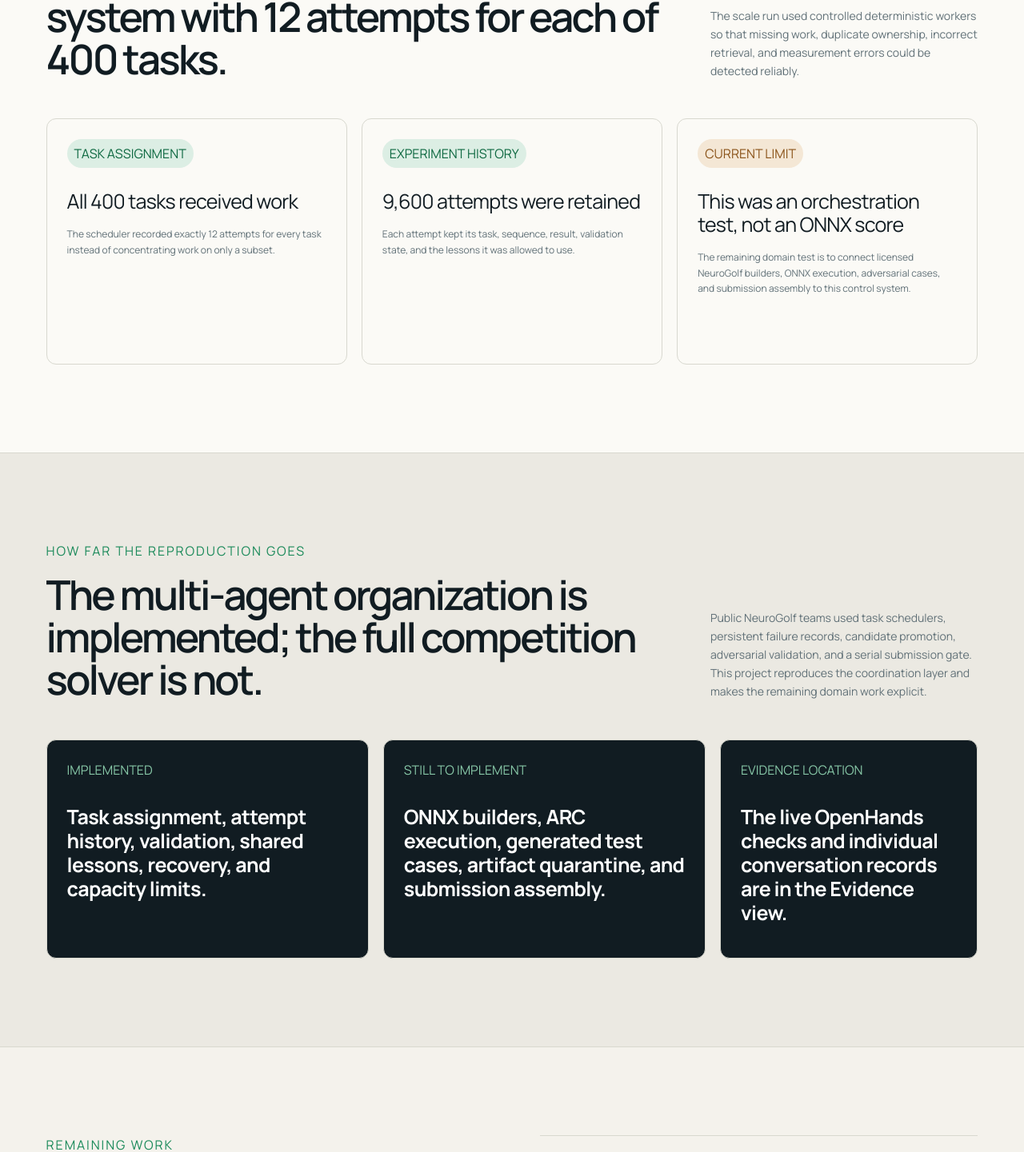
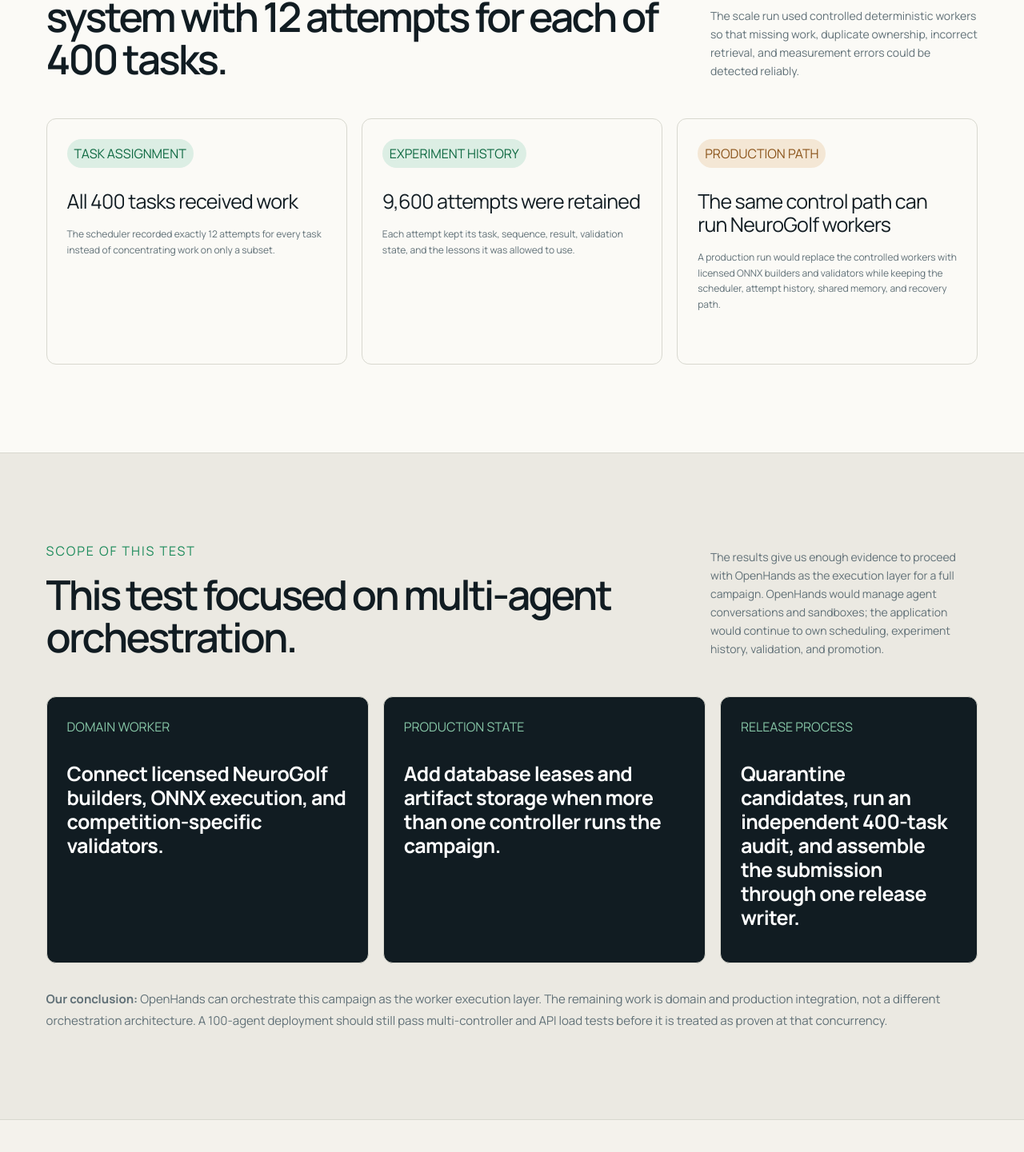
Before and after one commit to rajshah4/openhands-agent-research-lab, a Next.js app in the folder dashboard/: page / in a window 1280 px wide. Shown: the part 2993-4434 px from the top of the page at 80% size. Built offline with nearby package versions, Linux system fonts and the light colour scheme.

Commit message:
Clarify production NeuroGolf path

```diff
--- a/dashboard/app/research-dashboard.tsx
+++ b/dashboard/app/research-dashboard.tsx
@@ -559,12 +559,12 @@
             </p>
           </article>
           <article className="implementation-card">
-            <span className="implementation-status next">Current limit</span>
-            <h3>This was an orchestration test, not an ONNX score</h3>
+            <span className="implementation-status next">Production path</span>
+            <h3>The same control path can run NeuroGolf workers</h3>
             <p>
-              The remaining domain test is to connect licensed NeuroGolf
-              builders, ONNX execution, adversarial cases, and submission
-              assembly to this control system.
+              A production run would replace the controlled workers with
+              licensed ONNX builders and validators while keeping the
+              scheduler, attempt history, shared memory, and recovery path.
             </p>
           </article>
         </div>
@@ -573,29 +573,37 @@
       <section className="section comparison">
         <div className="section-heading">
           <div>
-            <p className="eyebrow">How far the reproduction goes</p>
-            <h2>The multi-agent organization is implemented; the full competition solver is not.</h2>
+            <p className="eyebrow">Scope of this test</p>
+            <h2>This test focused on multi-agent orchestration.</h2>
           </div>
           <p>
-            Public NeuroGolf teams used task schedulers, persistent failure
-            records, candidate promotion, adversarial validation, and a serial
-            submission gate. This project reproduces the coordination layer and
-            makes the remaining domain work explicit.
+            The results give us enough evidence to proceed with OpenHands as
+            the execution layer for a full campaign. OpenHands would manage
+            agent conversations and sandboxes; the application would continue
+            to own scheduling, experiment history, validation, and promotion.
           </p>
         </div>
         <div className="comparison-grid">
           <article className="finding-card">
-            <span className="finding-label">Implemented</span>
-            <strong>Task assignment, attempt history, validation, shared lessons, recovery, and capacity limits.</strong>
+            <span className="finding-label">Domain worker</span>
+            <strong>Connect licensed NeuroGolf builders, ONNX execution, and competition-specific validators.</strong>
           </article>
           <article className="finding-card">
-            <span className="finding-label">Still to implement</span>
-            <strong>ONNX builders, ARC execution, generated test cases, artifact quarantine, and submission assembly.</strong>
+            <span className="finding-label">Production state</span>
+            <strong>Add database leases and artifact storage when more than one controller runs the campaign.</strong>
           </article>
           <article className="finding-card">
-            <span className="finding-label">Evidence location</span>
-            <strong>The live OpenHands checks and individual conversation records are in the Evidence view.</strong>
+            <span className="finding-label">Release process</span>
+            <strong>Quarantine candidates, run an independent 400-task audit, and assemble the submission through one release writer.</strong>
           </article>
+        </div>
+        <div className="architecture-note">
+          <strong>Our conclusion:</strong> OpenHands can orchestrate this
+          campaign as the worker execution layer. The remaining work is domain
+          and production integration, not a different orchestration
+          architecture. A 100-agent deployment should still pass
+          multi-controller and API load tests before it is treated as proven at
+          that concurrency.
         </div>
       </section>
     </>
```
Also changed, not shown: 1 other file (tests, documents, lock files or other folders).
